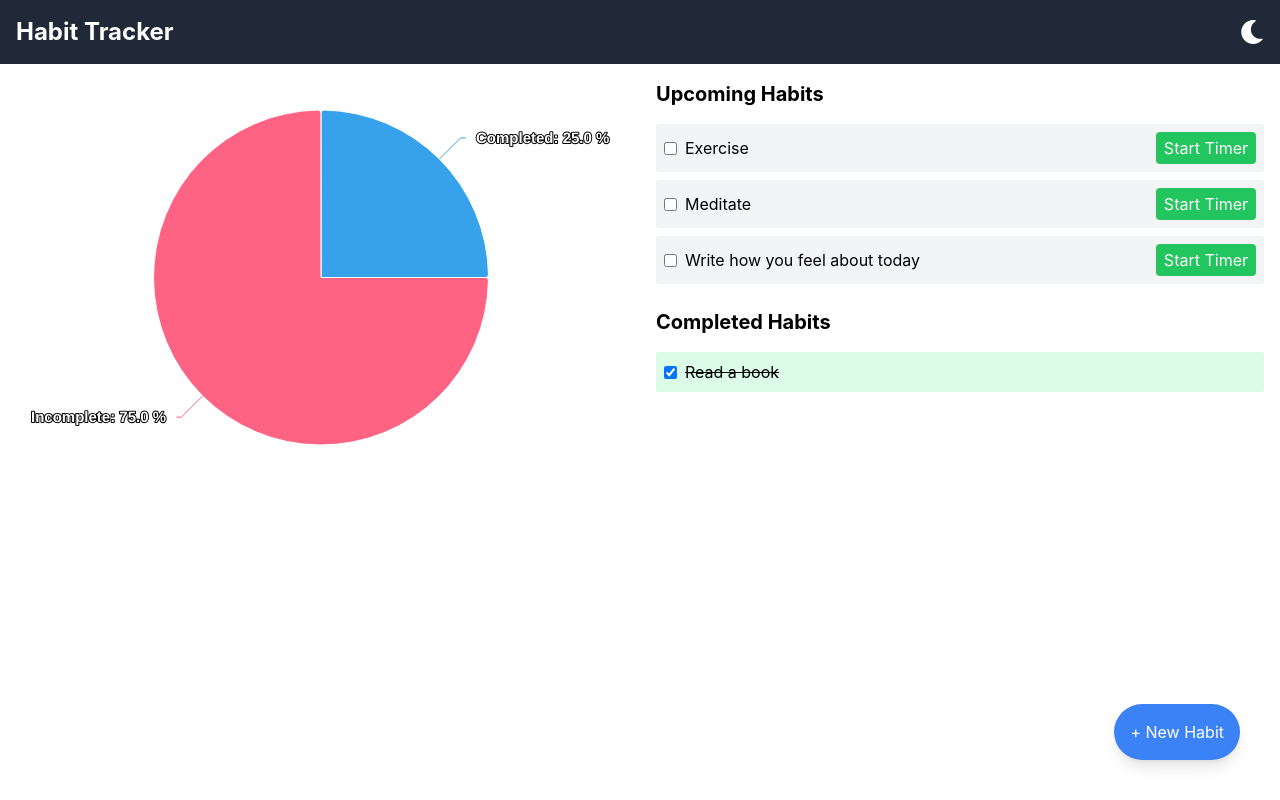
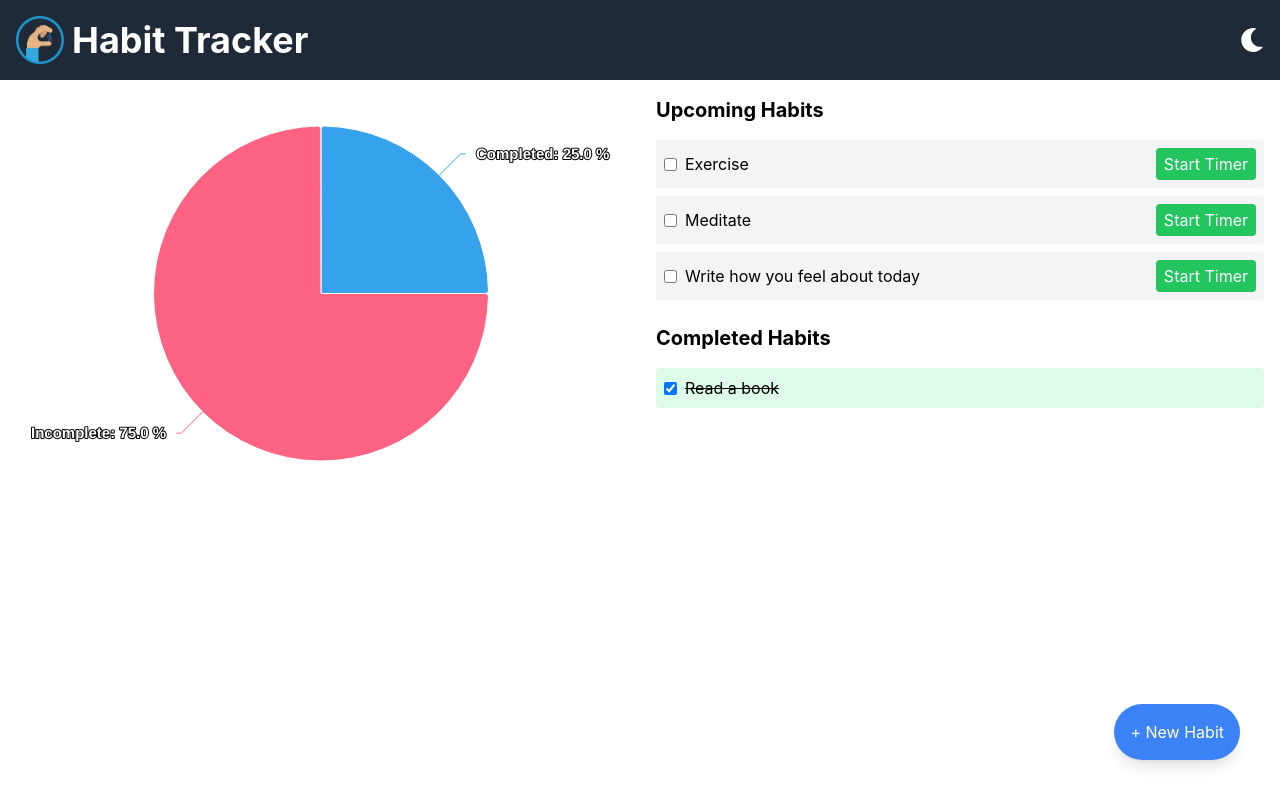
Before and after one commit to marcserranog/habit-tracker, a React (Create React App) app: page / in a window 1280 px wide. Built offline with nearby package versions, Linux system fonts and the light colour scheme; the HTML template or start-up script is replaced by a standard one.

Commit message:
Removing unused class, optimizing code and redesigning header and some aesthetic parts of the application

```diff
--- a/public/index.html
+++ b/public/index.html
@@ -1,5 +1,6 @@
 <!DOCTYPE html>
 <html lang="en">
+  <link rel="shortcut icon" href="habitTrackerIcon.png" />
   <head>
     <title>Habit Tracker</title>
   </head>
--- a/src/App.css
+++ /dev/null
@@ -1,104 +0,0 @@
-/* General Styles */
-.App {
-  text-align: center;
-  font-family: 'Segoe UI', Tahoma, Geneva, Verdana, sans-serif;
-  transition: background-color 0.3s, color 0.3s;
-}
-
-header {
-  padding-left: 40px;
-  padding-right: 40px;
-  display: flex;
-  justify-content: space-between;
-  align-items: center;
-  background-color: var(--header-bg-color);
-  color: var(--header-text-color);
-}
-
-button {
-  cursor: pointer;
-  background: none;
-  border: none;
-  font-size: 24px;
-  display: flex;
-  align-items: center;
-  justify-content: center;
-  color: var(--button-color);
-}
-
-button:focus {
-  outline: none;
-}
-
-/* Light Theme Styles */
-:root {
-  --header-bg-color: #40534C;
-  --header-text-color: white;
-  --button-color: white;
-}
-
-.App.light {
-  background-color: #ffffff;
-  color: #000000;
-}
-
-.App.light header {
-  --header-bg-color: #40534C;
-  --header-text-color: white;
-}
-
-.App.light button {
-  --button-color: white;
-}
-
-/* Dark Theme Styles */
-.App.dark {
-  background-color: #2C3639;
-  color: #ffffff;
-}
-
-.App.dark header {
-  --header-bg-color: #1A3636;
-  --header-text-color: white;
-}
-
-.App.dark button {
-  --button-color: #ffffff;
-}
-
-/* Content Styles */
-.content {
-  display: flex;
-  justify-content: flex-start; /* Ajustar para alinear el contenido a la izquierda */
-  align-items: center;
-  padding: 20px;
-}
-
-.habit-chart {
-  width: 800px;
-  height: 450px;
-  margin-left: 100px;
-}
-
-.upcoming-habits {
-  text-align: left;
-  margin-left: 20px;
-}
-
-.upcoming-habits h2 {
-  margin-bottom: 20px;
-}
-
-.upcoming-habits ul {
-  list-style-type: none;
-  padding: 0;
-}
-
-.upcoming-habits li {
-  margin-bottom: 10px;
-}
-
-.upcoming-habits label {
-  display: flex;
-  align-items: center;
-}
--- a/src/components/CreateHabitModal.js
+++ b/src/components/CreateHabitModal.js
@@ -9,18 +9,13 @@ const CreateHabitModal = ({ addHabit, closeModal }) => {
 
   const handleSubmit = (e) => {
     e.preventDefault();
-    if (!name) {
-      setError('Introduce a habit.');
-      return;
-    }
-    if (!timer || isNaN(timer) || timer <= 0) {
-      setError('Please enter a valid timer');
+    const error = !name ? 'Introduce a habit.' : (!timer || isNaN(timer) || timer <= 0) ? 'Please enter a valid timer' : '';
+
+    if (error) {
+      setError(error);
       return;
     }
     addHabit(name, parseInt(timer));
-    setName('');
-    setTimer('');
-    setError('');
   };
 
   return (
@@ -50,7 +45,7 @@ const CreateHabitModal = ({ addHabit, closeModal }) => {
               placeholder="Enter timer in minutes"
             />
           </div>
-          {error && <p className="text-red-500 text-sm mb-4">{error}</p>}
+          {error && <p className="text-red-500 text-sm mb-4 ">{error}</p>}
           <button
             type="submit"
             className={`bg-blue-500 hover:bg-blue-700 text-white font-bold py-2 px-4 rounded ${theme === 'light' ? 'bg-blue-600' : 'bg-blue-800'}`}
--- a/src/components/Header.js
+++ b/src/components/Header.js
@@ -1,18 +1,22 @@
-import React from 'react';
-import { useTheme } from '../theme/ThemeContext';
-import { FaSun, FaMoon } from 'react-icons/fa';
+import React from "react";
+import { useTheme } from "../theme/ThemeContext";
+import { FaSun, FaMoon } from "react-icons/fa";
 
 const Header = () => {
   const { theme, toggleTheme } = useTheme();
 
   return (
     <header className="flex justify-between items-center p-4 bg-gray-800 text-white">
-      <h1 className="text-2xl font-bold">Habit Tracker</h1>
-      <button
-        onClick={toggleTheme}
-        className="text-2xl focus:outline-none"
-      >
-        {theme === 'light' ? <FaMoon /> : <FaSun />}
+      <div className="flex items-center">
+        <img
+          src="habitTrackerIcon.png"
+          alt="Habit Tracker Icon"
+          className="w-12 h-12 mr-2"
+        />
+        <h1 className="text-4xl font-bold">Habit Tracker</h1>
+      </div>
+      <button onClick={toggleTheme} className="text-2xl focus:outline-none">
+        {theme === "light" ? <FaMoon /> : <FaSun />}
       </button>
     </header>
   );
--- a/src/components/UpComingHabits.js
+++ b/src/components/UpComingHabits.js
@@ -3,11 +3,9 @@ import React, { useState, useEffect } from "react";
 const UpcomingHabits = ({ habits, toggleHabit }) => {
   const [timers, setTimers] = useState({});
 
-  // Filtrar hábitos completados y próximos
   const completedHabits = habits.filter((habit) => habit.completed);
   const upcomingHabits = habits.filter((habit) => !habit.completed);
 
-  // Configurar intervalo para actualizar el temporizador
   useEffect(() => {
     const intervalId = setInterval(() => {
       setTimers((prevTimers) => {
@@ -16,32 +14,30 @@ const UpcomingHabits = ({ habits, toggleHabit }) => {
           if (updatedTimers[id] > 0) {
             updatedTimers[id] -= 1;
           } else {
-            delete updatedTimers[id]; // Elimina el temporizador cuando llega a 0
+            delete updatedTimers[id];
           }
         });
         return updatedTimers;
       });
-    }, 1000); // Actualiza cada segundo
+    }, 1000);
 
     return () => clearInterval(intervalId);
   }, []);
 
-  // Iniciar el temporizador para un hábito específico
   const handleStartTimer = (id) => {
     const habit = habits.find((habit) => habit.id === id);
-    if (habit && habit.timer) { // Verificar que habit.timer esté definido
+    if (habit?.timer) {
       setTimers((prevTimers) => ({
         ...prevTimers,
-        [id]: habit.timer * 60, // Convertir minutos a segundos
+        [id]: habit.timer * 60,
       }));
     }
   };
 
-  // Formatear el tiempo en formato MM:SS min
   const formatTime = (seconds) => {
     const mins = Math.floor(seconds / 60);
     const secs = seconds % 60;
-    return `${String(mins).padStart(2, '0')}:${String(secs).padStart(2, '0')} min`;
+    return `${String(mins).padStart(2, "0")}:${String(secs).padStart(2, "0")} min`;
   };
 
   return (
@@ -58,7 +54,7 @@ const UpcomingHabits = ({ habits, toggleHabit }) => {
                   onChange={() => toggleHabit(habit.id)}
                   className="form-checkbox"
                 />
-                <span className={"text-black dark:text-white"}>
+                <span className="text-black dark:text-white">
                   {habit.name}
                 </span>
               </label>
@@ -90,7 +86,7 @@ const UpcomingHabits = ({ habits, toggleHabit }) => {
                   onChange={() => toggleHabit(habit.id)}
                   className="form-checkbox"
                 />
-                <span className={"line-through text-black dark:text-gray-300"}>
+                <span className="line-through text-black dark:text-gray-300">
                   {habit.name}
                 </span>
               </label>
```
